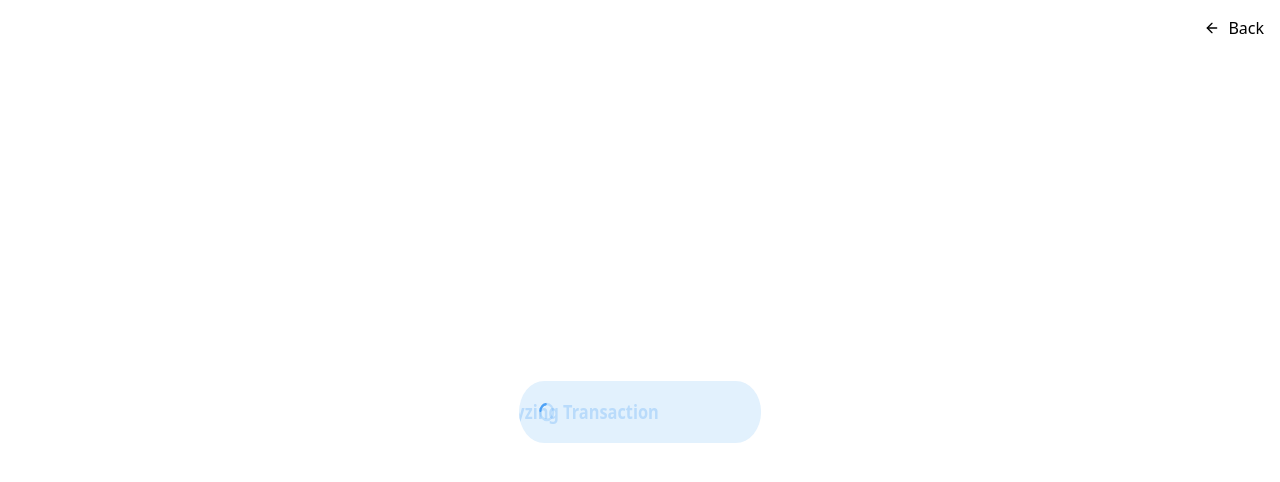
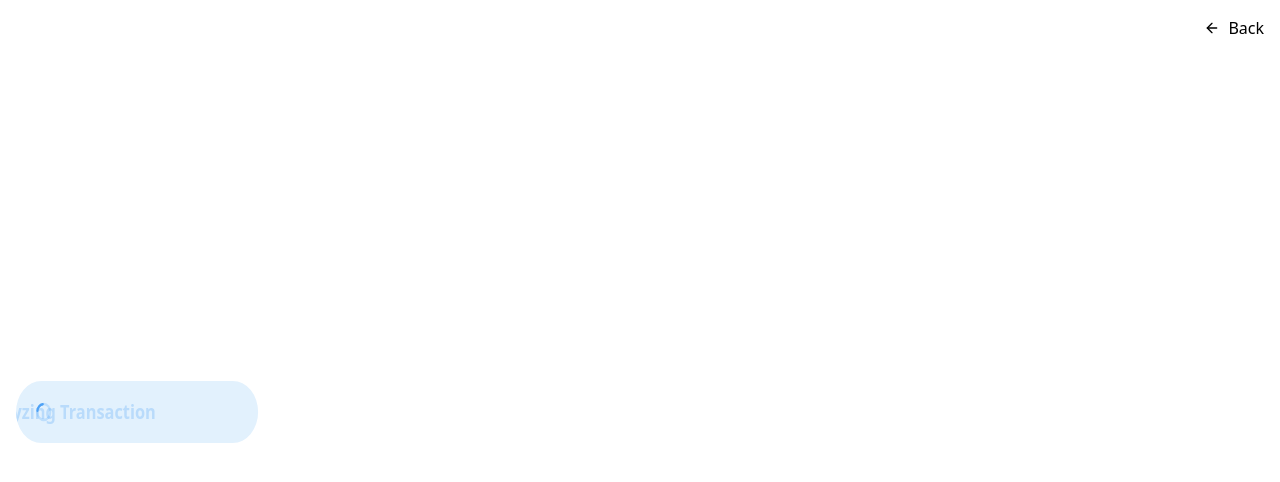
Before and after one commit to bhaveshxrawat/ui-animation-challenge, a React (Vite) app: page /challenges/dynamic-status-indicator in a window 1280 px wide. Shown: the top 482 px of the page. Built offline with nearby package versions, Linux system fonts and the light colour scheme.

Commit message:
another small css correction

```diff
--- a/src/components/DynamicStatusIndicator.module.css
+++ b/src/components/DynamicStatusIndicator.module.css
@@ -1,7 +1,8 @@
 .container {
 
   main {
-    place-self: center;
+    display: flex;
+    align-items: center;
   }
 
   .sonner {
```
